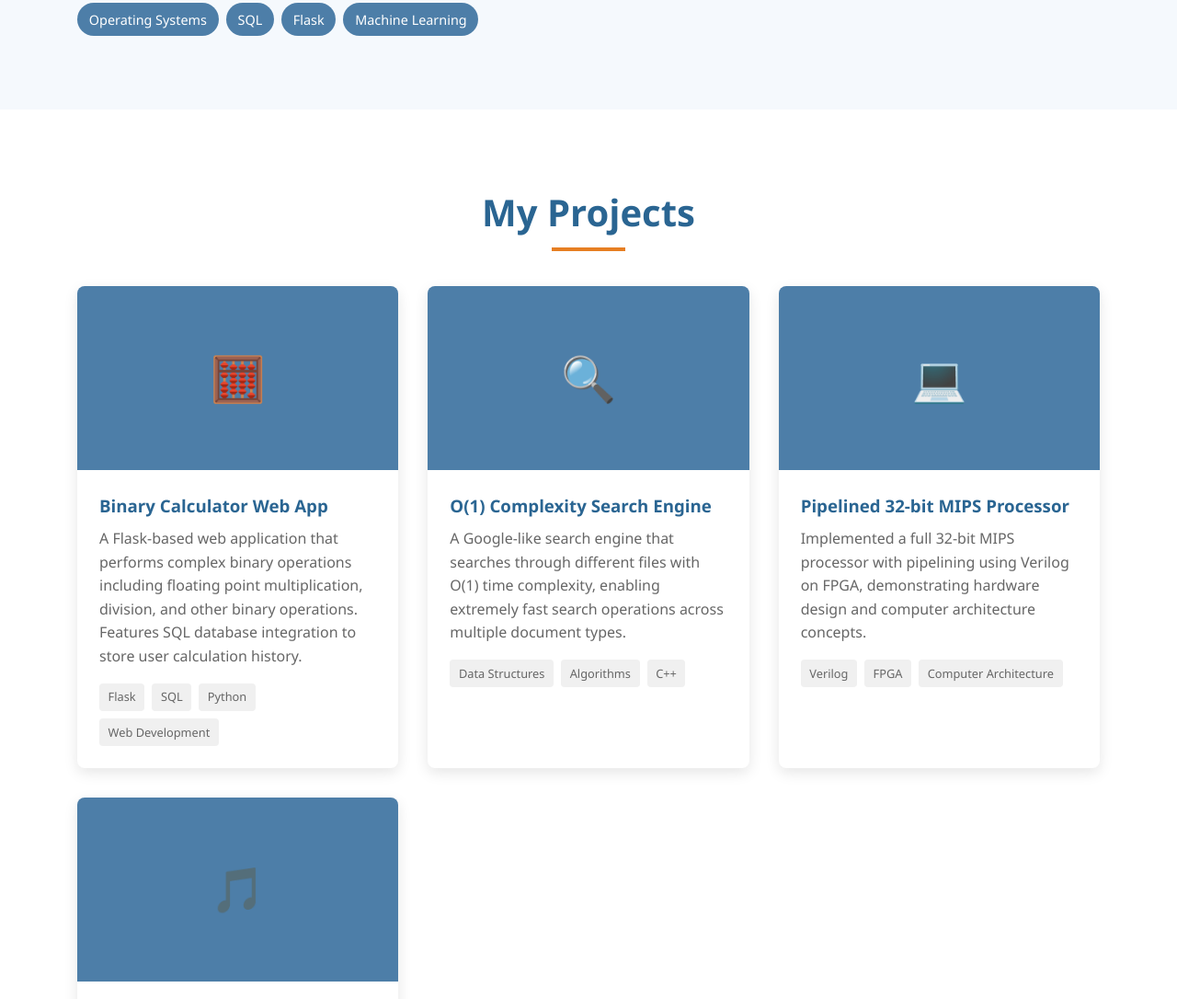
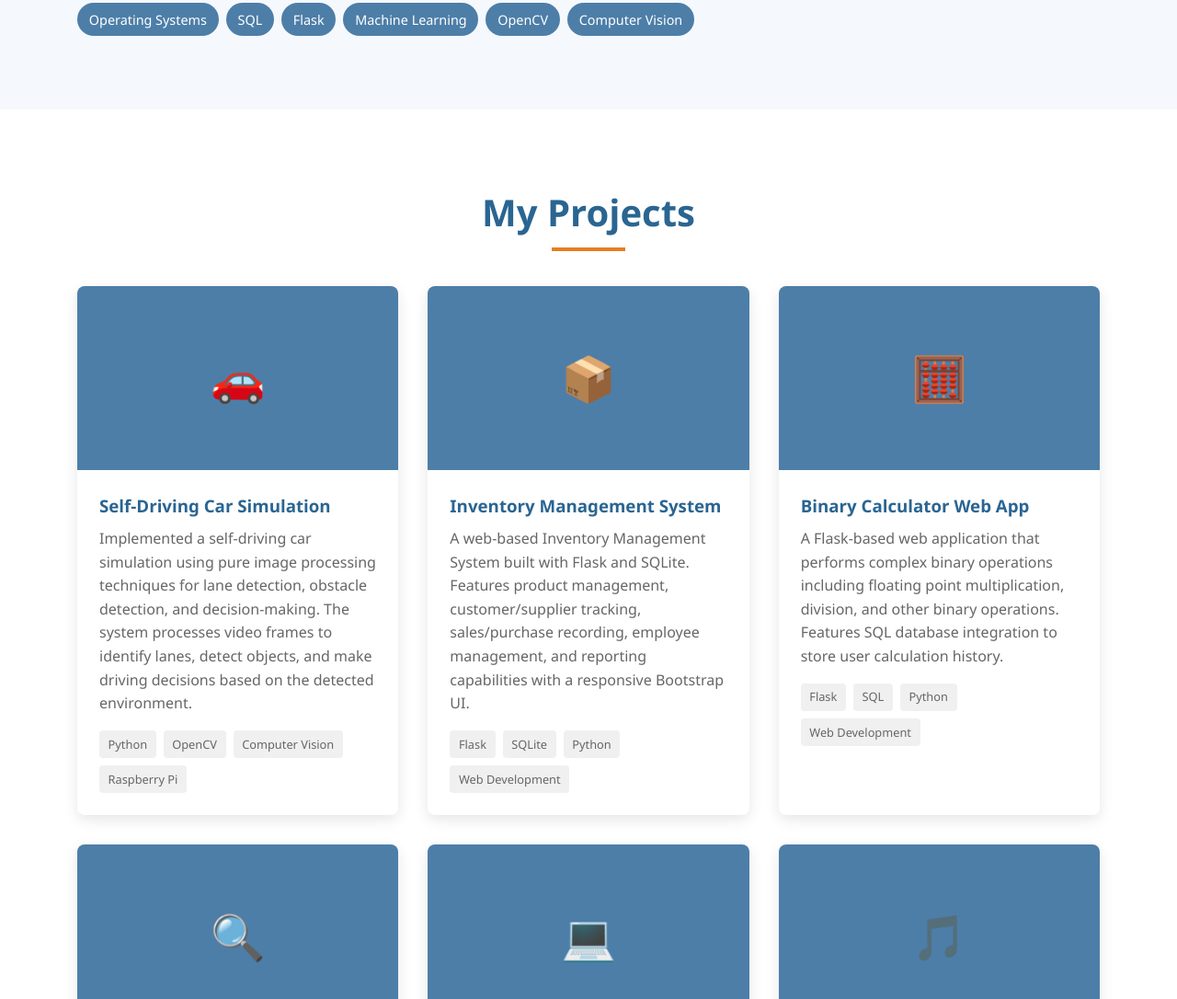
Before and after one commit to waseemnabi08/me, a plain HTML site: page index.html in a window 1280 px wide. Shown: the part 1288-2374 px from the top of the page at 92% size. Drawn offline with Linux system fonts and the light colour scheme.

Commit message:
Update index.html

```diff
--- a/index.html
+++ b/index.html
@@ -547,6 +547,8 @@
                         <span class="skill-tag">SQL</span>
                         <span class="skill-tag">Flask</span>
                         <span class="skill-tag">Machine Learning</span>
+                        <span class="skill-tag">OpenCV</span>
+                        <span class="skill-tag">Computer Vision</span>
                     </div>
                 </div>
             </div>
@@ -562,6 +564,36 @@
             <div class="projects-grid">
                 <!-- Project 1 -->
                 <div class="project-card">
+                    <div class="project-image">🚗</div>
+                    <div class="project-details">
+                        <h3>Self-Driving Car Simulation</h3>
+                        <p>Implemented a self-driving car simulation using pure image processing techniques for lane detection, obstacle detection, and decision-making. The system processes video frames to identify lanes, detect objects, and make driving decisions based on the detected environment.</p>
+                        <div class="project-tags">
+                            <span class="project-tag">Python</span>
+                            <span class="project-tag">OpenCV</span>
+                            <span class="project-tag">Computer Vision</span>
+                            <span class="project-tag">Raspberry Pi</span>
+                        </div>
+                    </div>
+                </div>
+
+                <!-- Project 2 -->
+                <div class="project-card">
+                    <div class="project-image">📦</div>
+                    <div class="project-details">
+                        <h3>Inventory Management System</h3>
+                        <p>A web-based Inventory Management System built with Flask and SQLite. Features product management, customer/supplier tracking, sales/purchase recording, employee management, and reporting capabilities with a responsive Bootstrap UI.</p>
+                        <div class="project-tags">
+                            <span class="project-tag">Flask</span>
+                            <span class="project-tag">SQLite</span>
+                            <span class="project-tag">Python</span>
+                            <span class="project-tag">Web Development</span>
+                        </div>
+                    </div>
+                </div>
+
+                <!-- Project 3 -->
+                <div class="project-card">
                     <div class="project-image">🧮</div>
                     <div class="project-details">
                         <h3>Binary Calculator Web App</h3>
@@ -575,7 +607,7 @@
                     </div>
                 </div>
 
-                <!-- Project 2 -->
+                <!-- Project 4 -->
                 <div class="project-card">
                     <div class="project-image">🔍</div>
                     <div class="project-details">
@@ -589,7 +621,7 @@
                     </div>
                 </div>
 
-                <!-- Project 3 -->
+                <!-- Project 5 -->
                 <div class="project-card">
                     <div class="project-image">💻</div>
                     <div class="project-details">
@@ -603,7 +635,7 @@
                     </div>
                 </div>
 
-                <!-- Project 4 -->
+                <!-- Project 6 -->
                 <div class="project-card">
                     <div class="project-image">🎵</div>
                     <div class="project-details">
```
